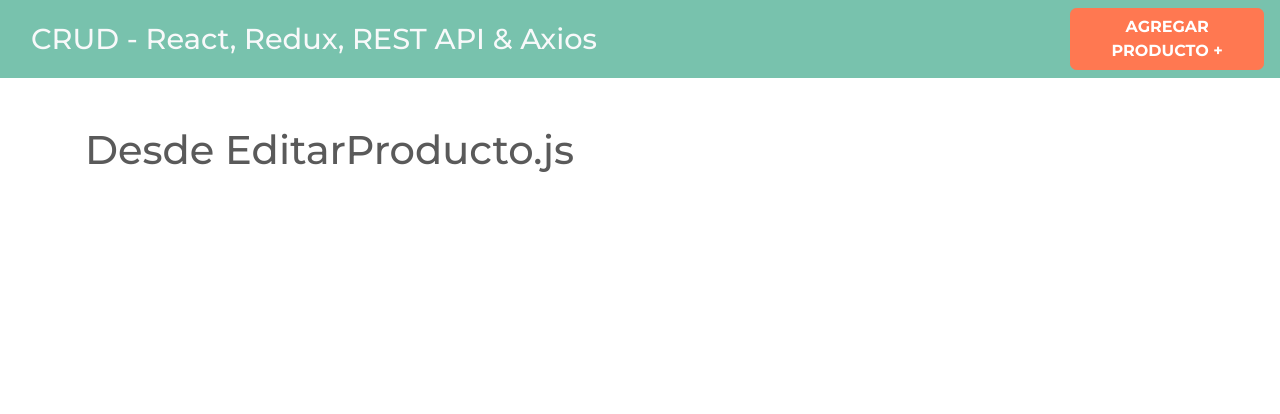
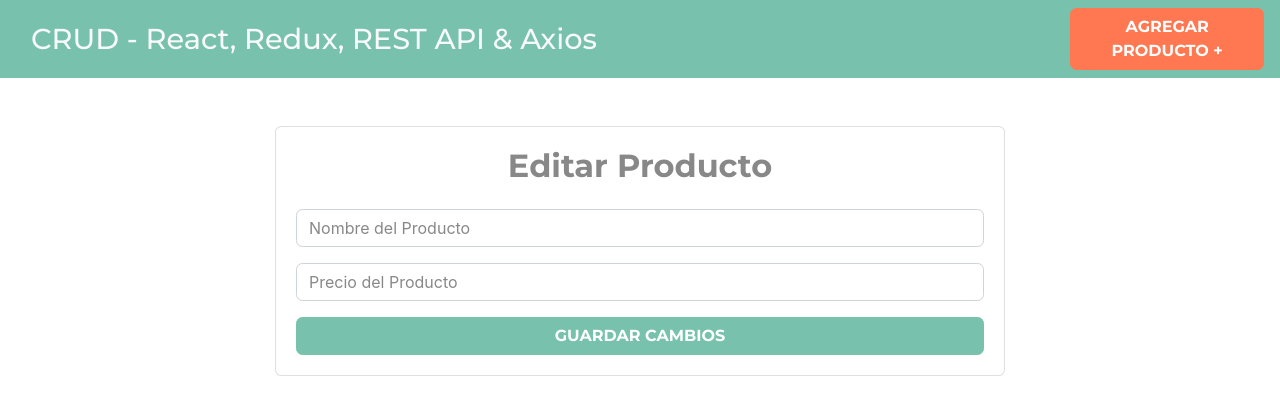
Before and after one commit to adrianGette/react-redux-react-router-dom, a React (Create React App) app: page /productos/editar/1 in a window 1280 px wide. Shown: the top 414 px of the page. Built offline with nearby package versions, Linux system fonts and the light colour scheme.

Commit message:
Crear la Edición de Productos y Listado

```diff
--- a/src/components/EditarProducto.js
+++ b/src/components/EditarProducto.js
@@ -2,7 +2,42 @@
 
 const EditarProducto = () => {
     return (
-        <h1>Desde EditarProducto.js</h1>
+        <div className="row justify-content-center">
+            <div className="col-md-8">
+                <div className="card">
+                    <div className="card-body">
+                        <h2 className="text-center mb-4 font-weight-bold">
+                            Editar Producto
+                        </h2>
+                        <form>
+                            <div className="form-group">
+                                {/* <label>Nombre del Producto</label> */}
+                                <input
+                                    type="text"
+                                    className="form-control"
+                                    placeholder="Nombre del Producto"
+                                    name="nombre"
+                                />
+                            </div>
+                            <div className="form-group">
+                                {/* <label>Precio del Producto</label> */}
+                                <input
+                                    type="number"
+                                    className="form-control"
+                                    placeholder="Precio del Producto"
+                                    name="precio"
+                                />
+                            </div>
+
+                            <button
+                                type="submit"
+                                className="btn btn-primary font-weight-bold text-uppercase d-block w-100"
+                            >Guardar Cambios</button>
+                        </form>
+                    </div>
+                </div>
+            </div>
+        </div>
     );
 }
 
--- a/src/components/Productos.js
+++ b/src/components/Productos.js
@@ -1,8 +1,23 @@
-import React from 'react';
+import React, { Fragment } from 'react';
 
 const Productos = () => {
     return (
-        <h1>Desde Productos.js</h1>
+        <Fragment>
+            <h2 className="text-center my-5">Listado de Productos</h2>
+
+            <table className="table table-stripped">
+                <thead className="bg-primary table-dark">
+                    <tr>
+                        <th scope="col">Nombre</th>
+                        <th scope="col">Precio</th>
+                        <th scope="col">Acciones</th>
+                    </tr>
+                </thead>
+                <tbody>
+
+                </tbody>
+            </table>
+        </Fragment>
     );
 }
 
```
